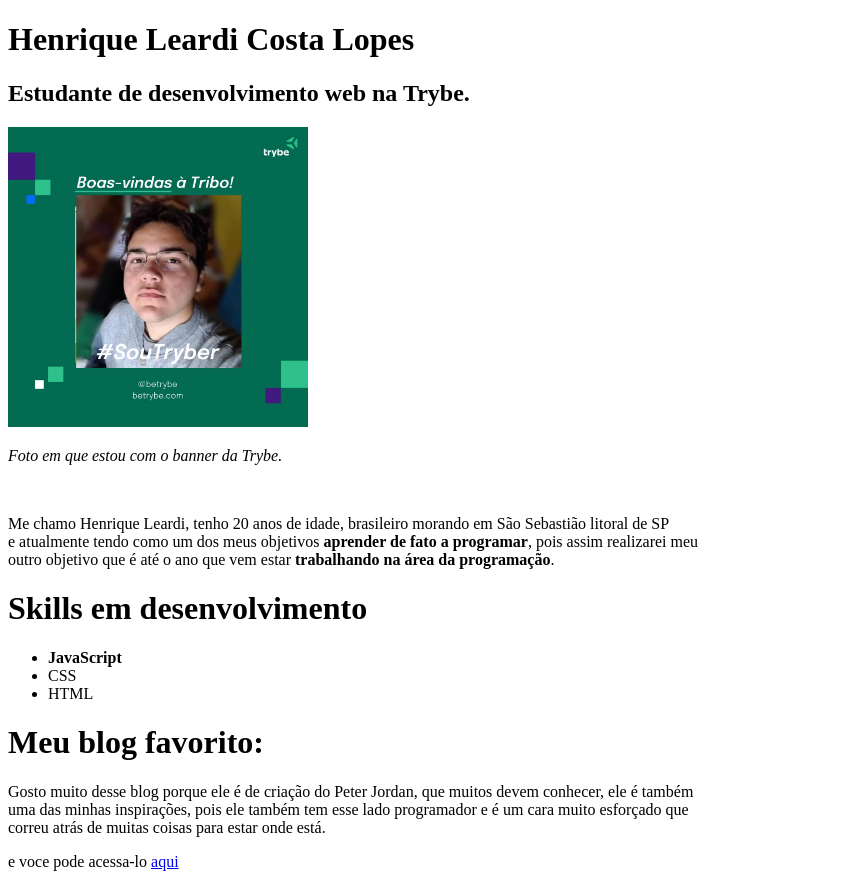
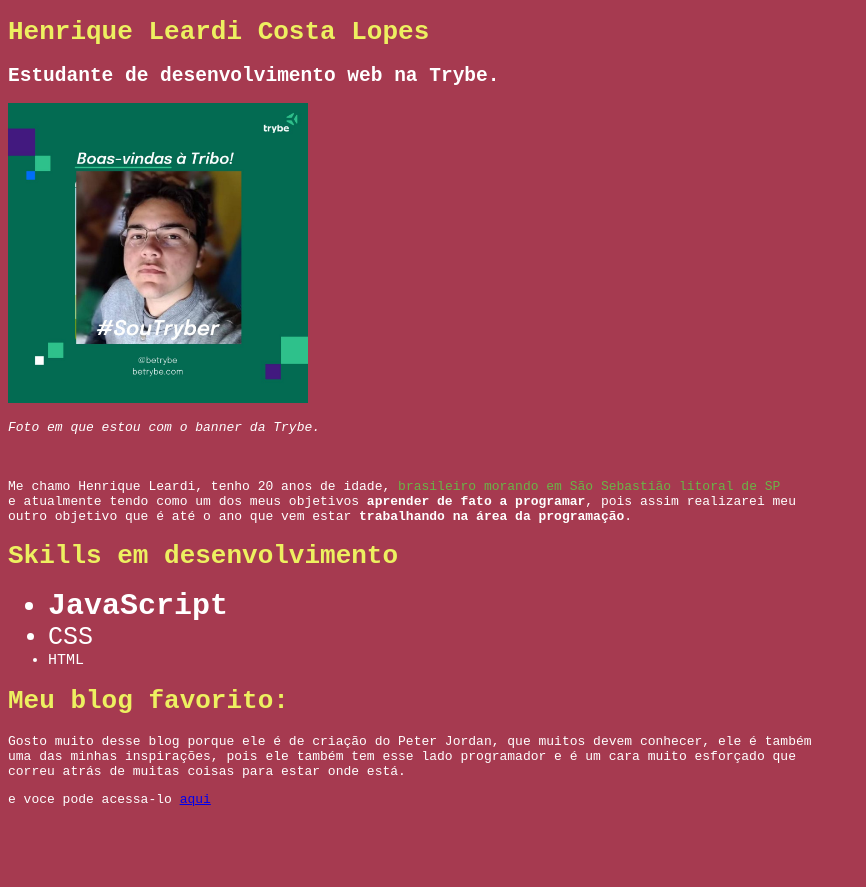
Before and after one commit to HenriqueLeardi/Meu-Portfolio, a plain HTML site: page index.html in a window 1280 px wide. Shown: the whole page, without its empty margins (0-866 px from the left). After the commit the page ends 820 px from the top, so only its background shows below. Drawn offline with Linux system fonts and the light colour scheme.

Commit message:
estilização inicio do css

```diff
--- a/index.html
+++ b/index.html
@@ -5,31 +5,67 @@
     <meta http-equiv="X-UA-Compatible" content="IE=edge">
     <meta name="viewport" content="width=device-width, initial-scale=1.0">
     <title>Meu portifólio</title>
+    <style>
+        body {
+            background-color: #A63A50;
+        }
+
+        h1 {
+            font-family: monospace;
+            color: #EDF060;
+        }
+
+        .nacionalidade {
+            color: #6AB547;
+        }
+
+        .text {
+            color: white;
+            font-family: monospace;
+        }
+
+        .cor-lista {
+            color: white;
+            font-family: monospace;
+        }
+
+        .js {
+            font-size: 30px;
+        }
+
+        .css {
+            font-size: 25px;
+        }
+
+        .html {
+            font-size: 15px;
+        }
+    </style>
 </head>
 <body>
     <h1>Henrique Leardi Costa Lopes</h1>
-    <h2>Estudante de desenvolvimento web na Trybe.</h2>
+    <h2 class="text">Estudante de desenvolvimento web na Trybe.</h2>
     <img src="Imagens/eu.jpeg" alt="Minha foto" width="300px">
-    <p><em>Foto em que estou com o banner da Trybe.</em></p>
+    <p class="text"><em>Foto em que estou com o banner da Trybe.</em></p>
     <br>
-    <p>Me chamo Henrique Leardi, tenho 20 anos de idade, brasileiro morando em São Sebastião
-            litoral de SP <br> e atualmente tendo como um dos meus objetivos <strong>aprender de fato a programar</strong>,
+    <p class="text">Me chamo Henrique Leardi, tenho 20 anos de idade, <span class="nacionalidade">brasileiro morando em São Sebastião
+            litoral de SP </span> <br> e atualmente tendo como um dos meus objetivos <strong>aprender de fato a programar</strong>,
             pois assim realizarei meu <br> outro objetivo que é até o
             ano que vem estar <strong>trabalhando na área da programação</strong>.</p>
 
     <h1>Skills em desenvolvimento</h1>
-    <ul>
-        <li><strong>JavaScript</strong></li>
-        <li>CSS</li>
-        <li>HTML</li>
+    <ul class="cor-lista">
+        <li class="js"><strong>JavaScript</strong></li>
+        <li class="css">CSS</li>
+        <li class="html">HTML</li>
     </ul>
 
         <h1>Meu blog favorito:</h1>
-        <p>Gosto muito desse blog porque ele é de criação do Peter Jordan, que muitos
+        <p class="text">Gosto muito desse blog porque ele é de criação do Peter Jordan, que muitos
             devem conhecer, ele é também <br> uma das minhas inspirações, pois ele também tem esse lado
              programador e é um cara muito esforçado que <br> correu atrás de muitas coisas para estar
              onde está.
         </p>
-        <p>e voce pode acessa-lo <a href="https://www.einerd.com.br/" target="_blank">aqui</a></p>
+        <p class="text">e voce pode acessa-lo <a href="https://www.einerd.com.br/" target="_blank">aqui</a></p>
 </body>
 </html>
```
